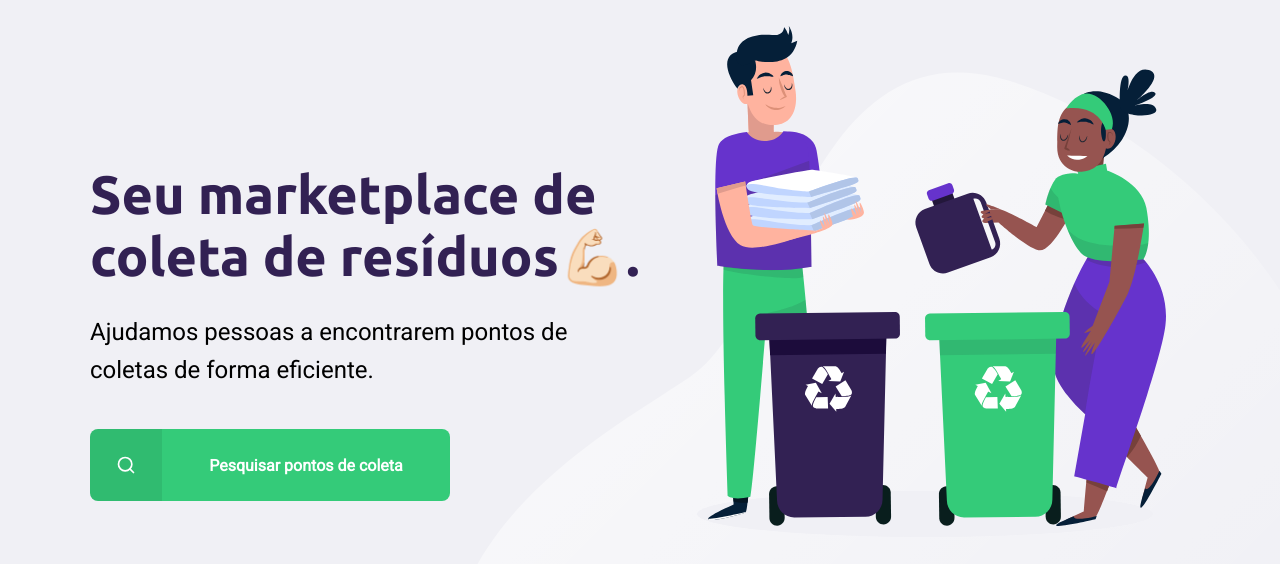
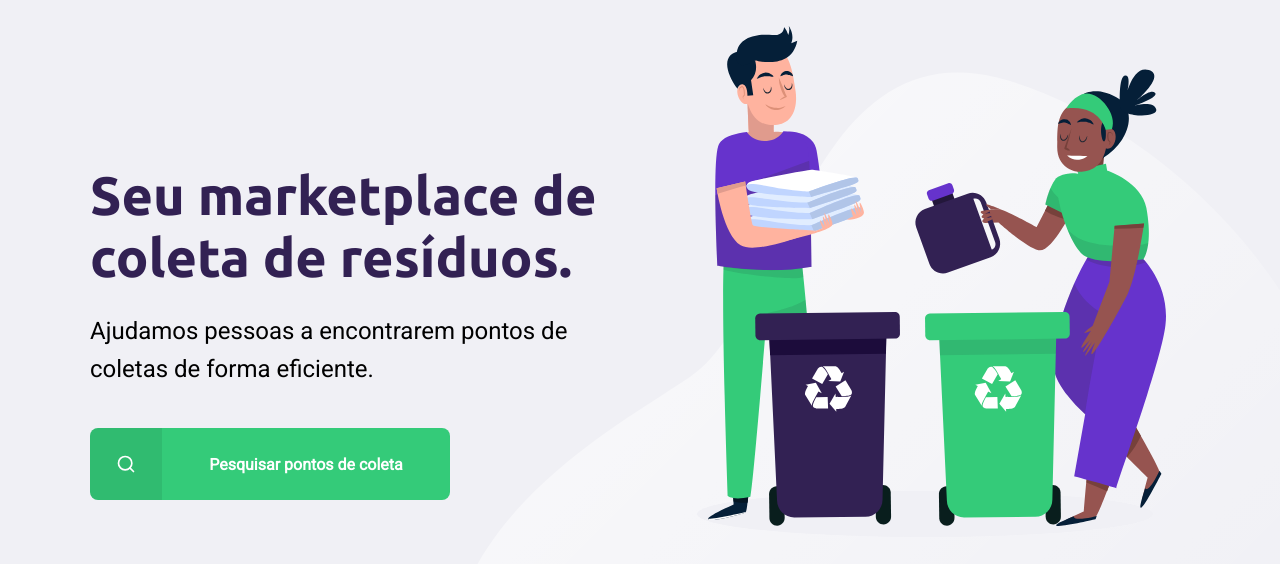
Before and after one commit to luancarlos021/Ecoleta_NLW, a website: page src/views/index.html in a window 1280 px wide. Shown: the part 114-678 px from the top of the page. Drawn offline with nearby package versions, Linux system fonts and the light colour scheme; files that its build step writes are made by us from their sources.

Commit message:
Ajuste do título

```diff
--- a/src/views/index.html
+++ b/src/views/index.html
@@ -17,7 +17,7 @@
         </header>
 
         <main>
-            <h1>Seu marketplace de coleta de resíduos💪🏻.</h1>
+            <h1>Seu marketplace de coleta de resíduos.</h1>
             <p>Ajudamos pessoas a encontrarem pontos de coletas de forma eficiente.</p>
             <a href="#">
                 <span></span>
```
